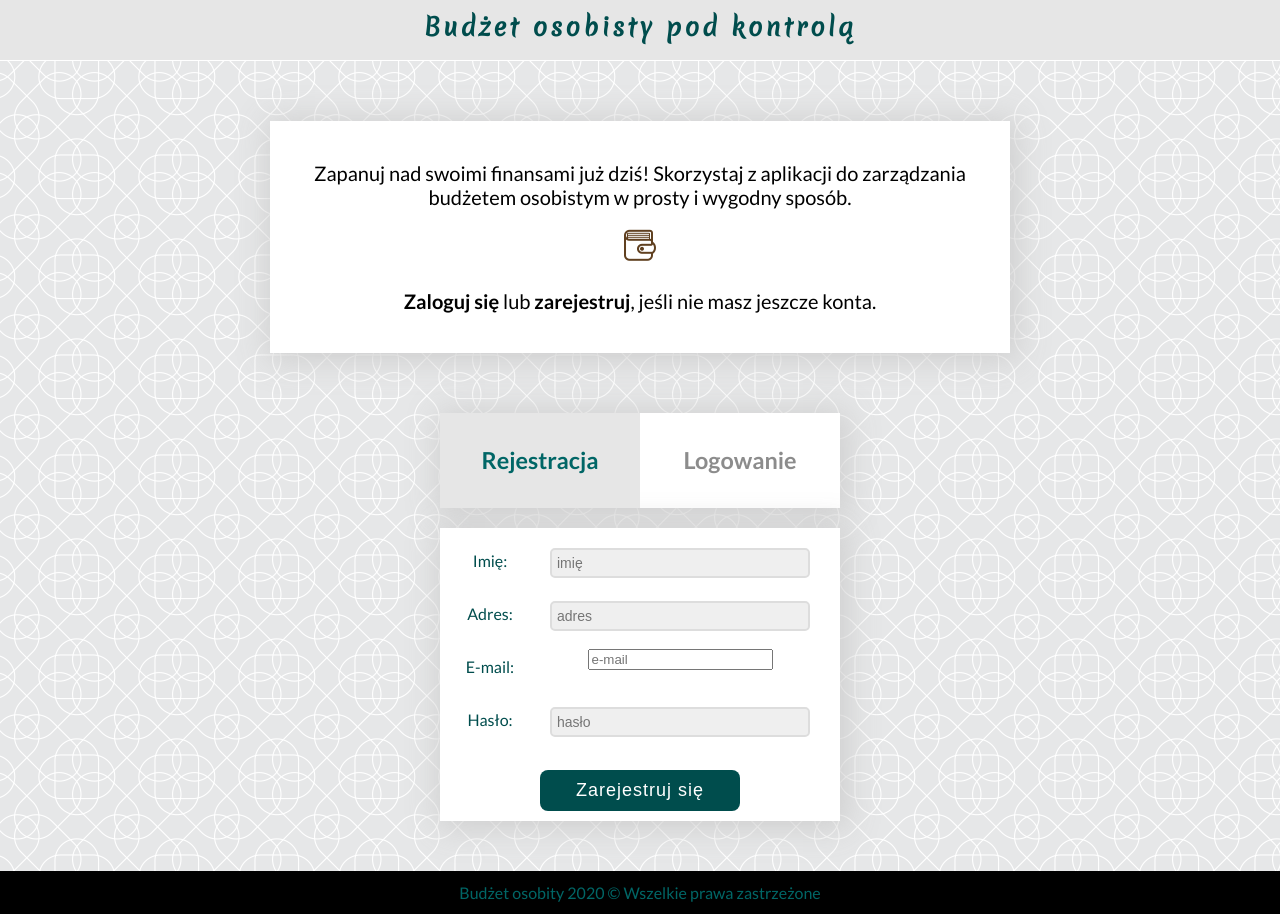
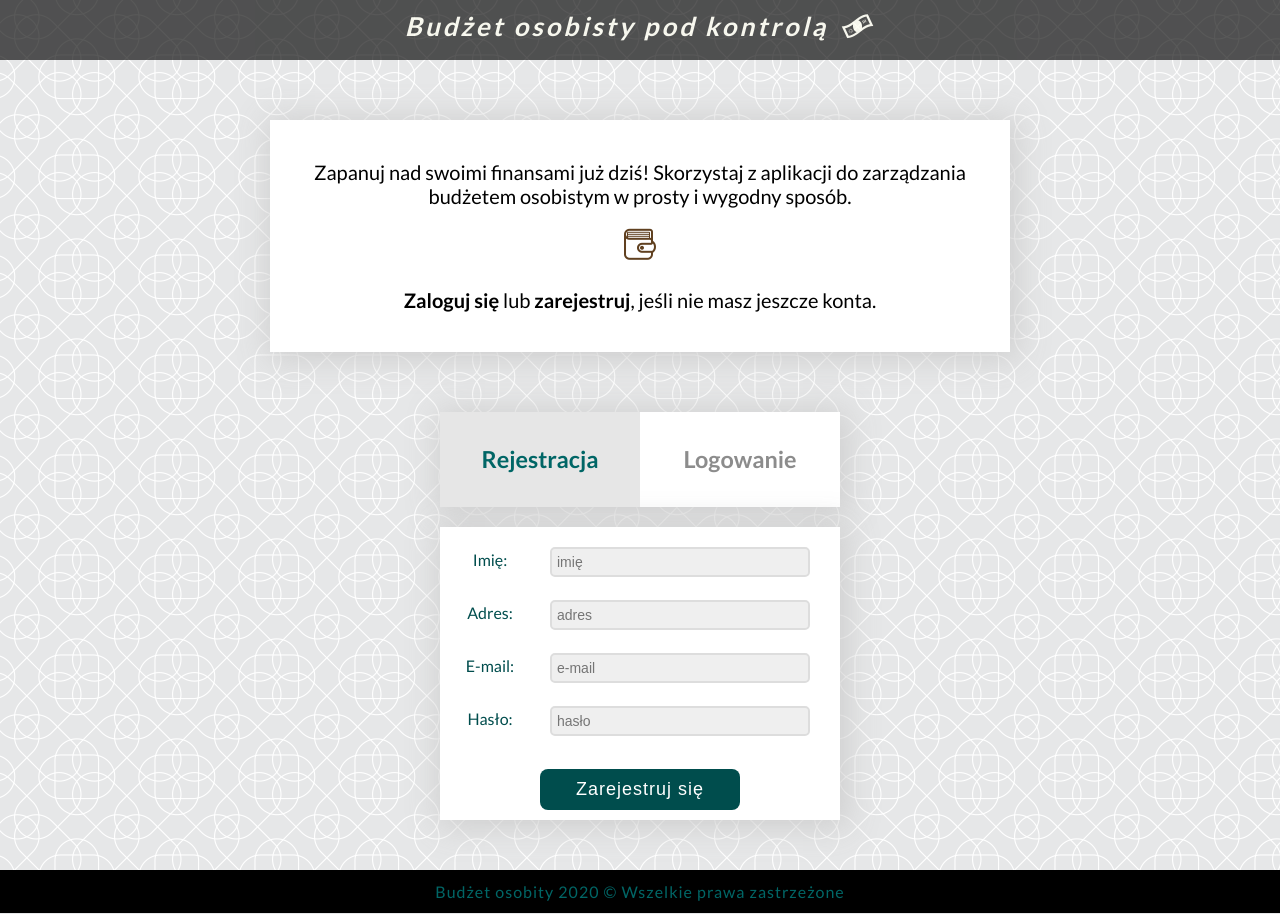
Before and after one commit to ptkontek/Aplikacja-budzet-osobisty, a PHP site: page / in a window 1280 px wide. Run offline with PHP 8.4, Linux system fonts and the light colour scheme.

Commit message:
Corrections in the look of the page - part 2

```diff
--- a/css/fontello-codes.css
+++ b/css/fontello-codes.css
@@ -2,4 +2,8 @@
 .icon-money:before { content: '\e800'; } /* '' */
 .icon-wallet:before { content: '\e801'; } /* '' */
 .icon-dollar:before { content: '\e802'; } /* '' */
+.icon-sun:before { content: '\e803'; } /* '' */
+.icon-glass:before { content: '\e804'; } /* '' */
+.icon-sun-filled:before { content: '\e805'; } /* '' */
+.icon-sun-1:before { content: '\e806'; } /* '' */
 .icon-user-secret:before { content: '\f21b'; } /* '' */
--- a/css/fontello-ie7-codes.css
+++ b/css/fontello-ie7-codes.css
@@ -2,4 +2,8 @@
 .icon-money { *zoom: expression( this.runtimeStyle['zoom'] = '1', this.innerHTML = '&#xe800;&nbsp;'); }
 .icon-wallet { *zoom: expression( this.runtimeStyle['zoom'] = '1', this.innerHTML = '&#xe801;&nbsp;'); }
 .icon-dollar { *zoom: expression( this.runtimeStyle['zoom'] = '1', this.innerHTML = '&#xe802;&nbsp;'); }
+.icon-sun { *zoom: expression( this.runtimeStyle['zoom'] = '1', this.innerHTML = '&#xe803;&nbsp;'); }
+.icon-glass { *zoom: expression( this.runtimeStyle['zoom'] = '1', this.innerHTML = '&#xe804;&nbsp;'); }
+.icon-sun-filled { *zoom: expression( this.runtimeStyle['zoom'] = '1', this.innerHTML = '&#xe805;&nbsp;'); }
+.icon-sun-1 { *zoom: expression( this.runtimeStyle['zoom'] = '1', this.innerHTML = '&#xe806;&nbsp;'); }
 .icon-user-secret { *zoom: expression( this.runtimeStyle['zoom'] = '1', this.innerHTML = '&#xf21b;&nbsp;'); }
--- a/css/fontello-ie7.css
+++ b/css/fontello-ie7.css
@@ -13,4 +13,8 @@
 .icon-money { *zoom: expression( this.runtimeStyle['zoom'] = '1', this.innerHTML = '&#xe800;&nbsp;'); }
 .icon-wallet { *zoom: expression( this.runtimeStyle['zoom'] = '1', this.innerHTML = '&#xe801;&nbsp;'); }
 .icon-dollar { *zoom: expression( this.runtimeStyle['zoom'] = '1', this.innerHTML = '&#xe802;&nbsp;'); }
+.icon-sun { *zoom: expression( this.runtimeStyle['zoom'] = '1', this.innerHTML = '&#xe803;&nbsp;'); }
+.icon-glass { *zoom: expression( this.runtimeStyle['zoom'] = '1', this.innerHTML = '&#xe804;&nbsp;'); }
+.icon-sun-filled { *zoom: expression( this.runtimeStyle['zoom'] = '1', this.innerHTML = '&#xe805;&nbsp;'); }
+.icon-sun-1 { *zoom: expression( this.runtimeStyle['zoom'] = '1', this.innerHTML = '&#xe806;&nbsp;'); }
 .icon-user-secret { *zoom: expression( this.runtimeStyle['zoom'] = '1', this.innerHTML = '&#xf21b;&nbsp;'); }
--- a/css/fontello.css
+++ b/css/fontello.css
@@ -55,6 +55,12 @@
   /* text-shadow: 1px 1px 1px rgba(127, 127, 127, 0.3); */
 }
 .icon-money:before { content: '\e800';} /* '' */
-.icon-wallet:before { content: '\e801'; ;font-size: 32px; color:#604020;} /* '' */
-.icon-dollar:before { content: '\e802'; } /* '' */
-.icon-user-secret:before { content: '\f21b'; } /* '' */
+.icon-wallet:before { content: '\e801'; font-size: 32px; color:#604020;} /* '' */
+.icon-dollar:before { content: '\e802'; font-size:28px; color:ivory; } /* '' */
+.icon-user-secret:before { content: '\f21b'; font-size: 30px; color:black; } /* '' */
+.icon-money:before { content: '\e800'; font-size: 30px; color:black; } /* '' */
+.icon-sun:before { content: '\e803'; font-size: 26px; color:orange; } /* '' */
+.icon-glass:before { content: '\e804'; font-size: 30px; color:black; } /* '' */
+.icon-user-secret:before { content: '\f21b'; font-size: 30px; color:black; } /* '' */
+.icon-sun-filled:before { content: '\e805'; font-size: 30px; color:black; } /* '' */
+.icon-sun-1:before { content: '\e806';font-size: 30px; color:black; } /* '' */
--- a/index.html
+++ b/index.html
@@ -23,7 +23,7 @@
 <body>
 
 	<header>
-		<h1 class="logo">Budżet osobisty pod kontrolą</h1>
+		<h1 class="logo">Budżet osobisty pod kontrolą <i class="icon-dollar"></i> </h1>
 	</header>
 
 	<main>
@@ -51,7 +51,7 @@
 						</div>
 
 						<div class="user" >
-							<a href=# class="link">
+							<a href=" Logowanie.html" class="link">
 								<h3>Logowanie</h3>
 							</a>
 						</div>
@@ -88,8 +88,10 @@
 						</div>
 
 						<div class ="row">
-							<input type="submit" value="Zarejestruj się">
+							<a href="Logowanie.html"> <input type="button"  value="Zarejestruj się"> <a>
 						</div>
+
+
 
 					</form>
 				</div>
--- a/style.css
+++ b/style.css
@@ -9,20 +9,36 @@ body
 
 h1.logo
 {
-	font-family: 'Merienda', sans-serif ;
+	font-style: italic;
 	width: 100%;
 	height: 50px;
 	margin: 0px;
-	background-color: #e6e6e6;
-	font-size: 24px;
-	color: #004d4d;
+	background-color: black;
+	font-size: 26px;
+	color: ivory;
 	text-align: center;
 	padding: 10px 0px 0px 0px;
 	letter-spacing: 3px;
-	border-bottom: 1px solid white;
+	/*border-bottom: 1px solid white; */
 	cursor:default;
+	opacity: 0.65;
 
 
+}
+
+#content
+{
+	background-color: white;
+	width: 700px;
+	padding: 20px;
+	margin-left: auto;
+	margin-right: auto;
+	margin-top: 60px;
+	text-align: center;
+	-webkit-box-shadow: 3px 3px 30px 5px rgba(204,204,204,0.9);
+	-moz-box-shadow: 3px 3px 30px 5px rgba(204,204,204,0.9);
+	box-shadow: 3px 3px 30px 5px rgba(204,204,204,0.9);
+	cursor:default
 }
 
 h4
@@ -44,7 +60,7 @@ h4
 	list-style-type: none;
 	margin: 0;
 	padding: 7px;
-	font-size: 18px;
+	font-size: 17px;
 	height: 34px;
 	line-height: 200%;
 }
@@ -57,17 +73,10 @@ h4
 	border-right: 1px dashed #d9d9d9;
 }
 
-.menu > li:hover
+.menu a
 {
-
-	background-color: #006666;
-	cursor: pointer;
-	color: #0a2b42;
-}
-.menu > li:hover > a
-{
-	color: #000;
-	color: #d9d9d9;
+	color: ivory;
+	text-decoration: none;
 }
 
 .menu > li:first-child
@@ -75,26 +84,53 @@ h4
 	border-left: 1px dashed #d9d9d9;
 }
 
-.menu a
+.menu > li:hover,
+.menu > li > ul > li:hover
 {
-	color: ivory;
-	text-decoration: none;
+
+	background-color: #006666;
+	cursor: pointer;
+	color: #0a2b42;
 }
 
-#content
+.menu >.active>a
 {
-	background-color: white;
-	width: 700px;
-	padding: 20px;
-	margin-left: auto;
-	margin-right: auto;
-	margin-top: 60px;
-	text-align: center;
-	-webkit-box-shadow: 3px 3px 30px 5px rgba(204,204,204,0.9);
-	-moz-box-shadow: 3px 3px 30px 5px rgba(204,204,204,0.9);
-	box-shadow: 3px 3px 30px 5px rgba(204,204,204,0.9);
-	cursor:default
+	color: #ffe6b3;
+	text-shadow: 3px 3px 3px grey;
 }
+
+.menu > li:hover > a,
+.menu > li > ul > li:hover > a
+{
+	color: #000;
+}
+
+.menu > li > ul
+{
+	list-style-type: none;
+	padding: 0px;
+	margin: 0;
+	height: 30px;
+	display: none;
+	font-size: 14px;
+}
+
+.menu > li:hover > ul
+{
+	display: block;
+}
+
+.menu > li > ul > li
+{
+	background-color: #004d4d;
+	position: relative;
+	z-index: 100;
+	border-top: 1px dashed #751b1b;
+}
+
+
+
+
 
 .user
 {
@@ -139,8 +175,10 @@ h4
 }
 
 
+
 input[type=text],
-input[type=password]
+input[type=password],
+input[type=email]
 {
 	width: 260px;
 	background-color: #efefef;
@@ -155,7 +193,8 @@ input[type=password]
 }
 
 input[type=text]:focus,
-input[type=password]:focus
+input[type=password]:focus,
+input[type=email]:focus
 {
 	-webkit-box-shadow: 0px 0px 5px 2px rgba(204,204,204,0.9);
 	-moz-box-shadow: 0px 0px 5px 2px rgba(204,204,204,0.9);
@@ -164,7 +203,8 @@ input[type=password]:focus
 	color: #004d4d;
 }
 
-input[type=submit]
+input[type=submit],
+input[type=button]
 {
 	width: 200px;
 	background-color: #004d4d;
@@ -179,21 +219,25 @@ input[type=submit]
 	outline: none;
 }
 
-input[type=submit]:focus
+input[type=submit]:focus,
+input[type=button]:focus
 {
 	-webkit-box-shadow: 0px 0px 15px 5px rgba(204,204,204,0.9);
 	-moz-box-shadow: 0px 0px 15px 5px rgba(204,204,204,0.9);
 	box-shadow: 0px 0px 15px 5px rgba(204,204,204,0.9);
 }
 
-input[type=submit]:hover
+input[type=submit]:hover,
+input[type=button]:hover
 {
 	background-color: #006666;
 }
 
 
-#coment
+
+#comment
 {
+
 	resize: none;
 }
 
@@ -215,6 +259,31 @@ input[type=submit]:hover
 	height: 40px;
 }
 
+.incomes
+{
+
+	width: 500px;
+	padding: 10px;
+	font-size: 17px;
+	text-align: left;
+	margin-left: auto;
+	margin-right: auto;
+}
+
+fieldset .row
+{
+	padding: 4px;
+	margin-left: 15px;
+	font-size: 15px;
+}
+
+.row2
+{
+	font-size: 16px;
+	margin-right: 10px;
+	margin-left: 20px;
+}
+
 #footer
 {
 	margin-top: 50px;
@@ -223,4 +292,5 @@ input[type=submit]:hover
 	text-align: center;
 	padding: 12px;
 	font-size: 16px;
+	letter-spacing: 1px;
 }
```
Also changed, not shown: Logowanie.html (+4 -4 lines), config.json (+24 -0 lines), LICENSE.txt, css/fontello-embedded.css, font/fontello.ttf, font/fontello.woff, font/fontello.woff2, 2 other files.
